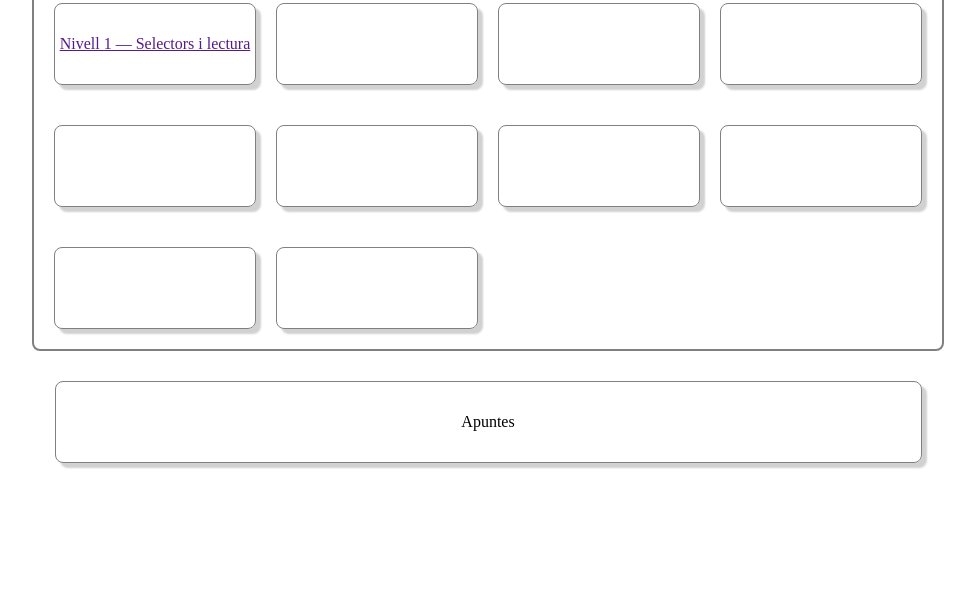
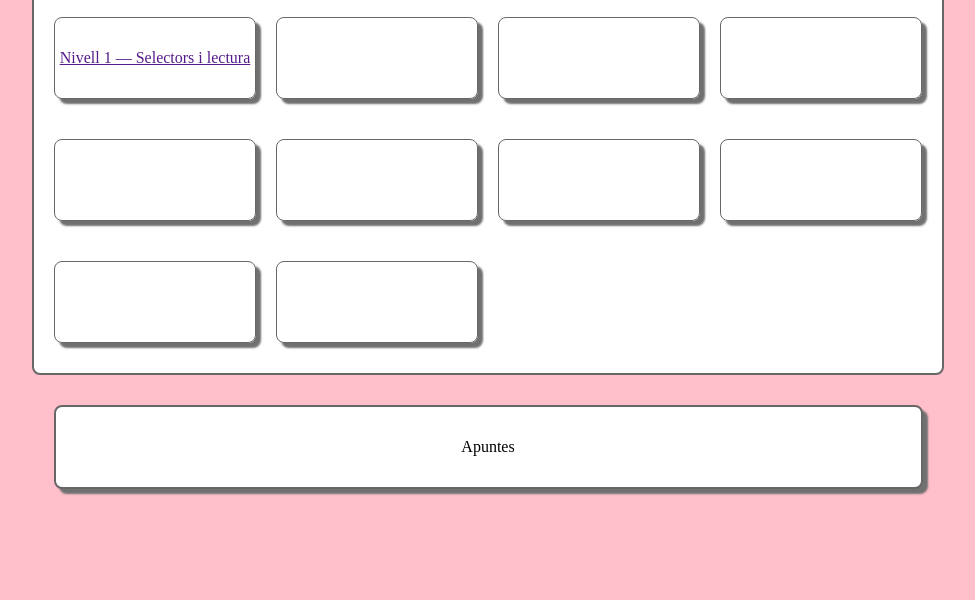
Before and after one commit to nuriagiles/ejercicios-javascript, a plain HTML site: page index.html in a window 1280 px wide. Shown: the part 200-800 px from the top of the page, without its empty margins (152-1127 px from the left). Drawn offline with Linux system fonts and the light colour scheme.

Commit message:
quinto commit

```diff
--- a/index.css
+++ b/index.css
@@ -8,23 +8,26 @@ body{
     justify-content: center;
     align-items: center;
     flex-direction: column;
+    background-color: pink;
 }
 .cartas{
     width: 200px;
     height: 80px;
     border-radius: 8px;
-    border: 1px solid grey;
+    border: 1px solid rgb(104, 103, 103);
     text-align: center;
     align-content: center;
     margin: 20px 0px 20px 0px;
-    box-shadow: 5px 5px 2px 0px #d1d1d1;
+    box-shadow: 5px 5px 2px 0px #707070;
 }
 .div-padre{
-    border: 2px solid grey;
+    border: 2px solid rgb(104, 103, 103);
     border-radius: 8px;
     width: fit-content;
-    padding: 0px 20px 0px 20px;
+    padding: 10px 20px 10px 20px;
     margin-bottom: 30px;
+    margin-top: 30px;
+    background-color: white;
 }
 .div-hijo{
     display: flex;
@@ -34,9 +37,10 @@ body{
     width: 865px;
     height: 80px;
     border-radius: 8px;
-    border: 1px solid grey;
+    border: 2px solid rgb(104, 103, 103);
     text-align: center;
     align-content: center;
     margin-bottom: 20px;
-    box-shadow: 5px 5px 2px 0px #d1d1d1;
+    box-shadow: 5px 5px 2px 0px #707070;
+    background-color: white;
 }
```
